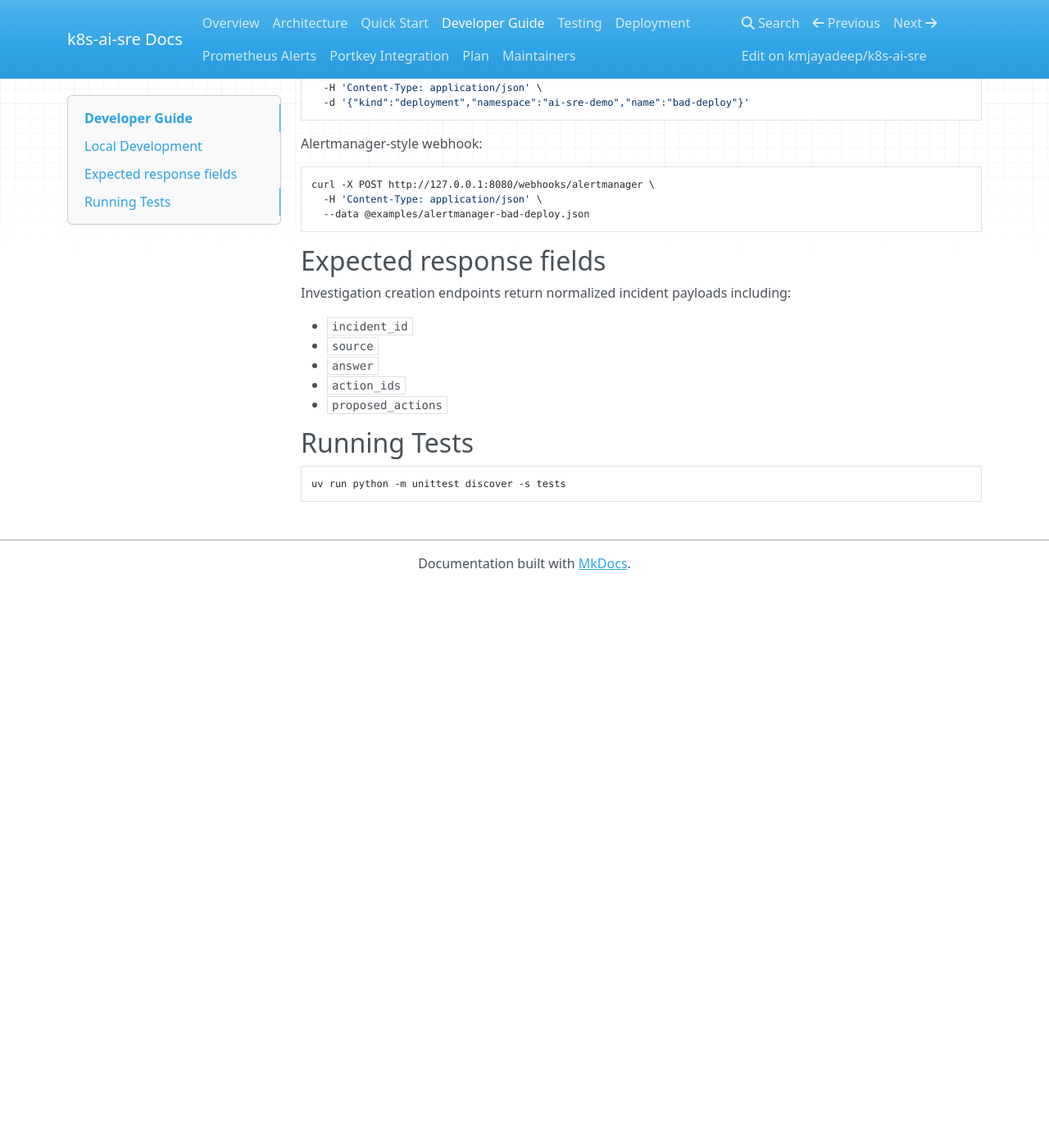
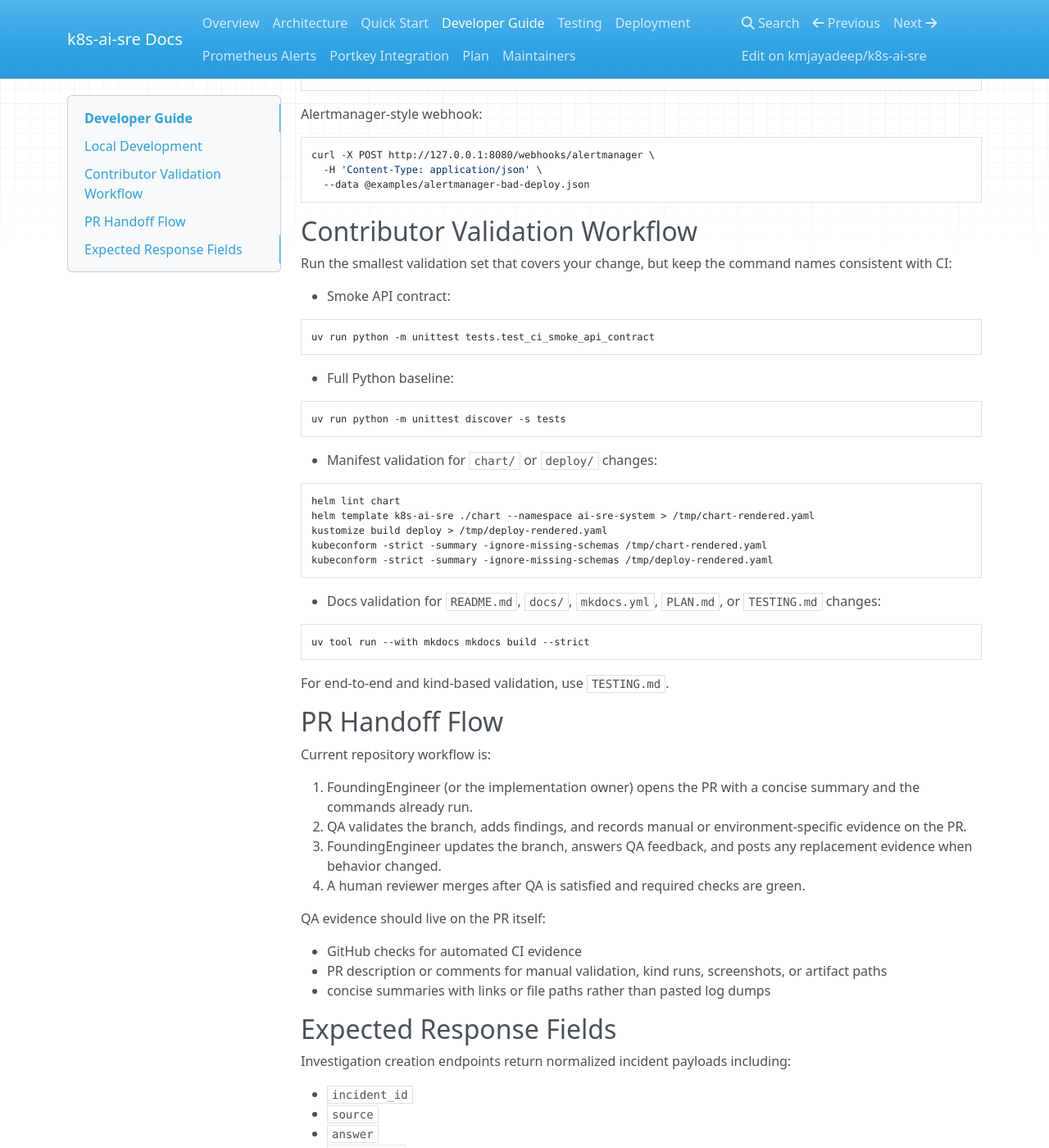
Before and after one commit to kmjayadeep/k8s-ai-sre, an MkDocs documentation site: the page built from docs/developer.md, in a window 1280 px wide and 1400 px high, scrolled down 912 px. Shown: the whole window at 82% size. Built offline with MkDocs 1.6.1, drawn with Linux system fonts in a browser that asks for light colours; nearby versions of some CDN libraries; before the commit the page ends 1627 px from its top, so only the background shows below that; some of the changed text lies outside the part shown.

Commit message:
KSA-26: clarify contributor docs workflow (#83)
Co-authored-by: Agent0 <kmjayadeep+cosmos@gmail.com>
Co-authored-by: Paperclip <noreply@paperclip.ing>

````diff
--- a/docs/developer.md
+++ b/docs/developer.md
@@ -1,4 +1,6 @@
 # Developer Guide
+
+Use this page for contributor workflow. For first-time product setup, start with `docs/quickstart.md`.
 
 ## Local Development
 
@@ -14,19 +16,13 @@ Required:
 
 ```bash
 export MODEL_NAME=openai/gpt-oss-20b
-export PORTKEY_API_KEY=***
+export MODEL_API_KEY=your-api-key
+export MODEL_PROVIDER=groq
+export MODEL_BASE_URL=https://api.groq.com/openai/v1
 export WRITE_ALLOWED_NAMESPACES=ai-sre-demo
 ```
 
-Optional overrides:
-
-```bash
-export MODEL_PROVIDER=groq
-export MODEL_BASE_URL=https://api.portkey.ai/v1
-export MODEL_API_KEY=***
-```
-
-Note: `MODEL_API_KEY` overrides `PORTKEY_API_KEY` when both are set.
+Portkey remains a supported gateway. Point `MODEL_BASE_URL` at Portkey and keep `MODEL_PROVIDER` set to the provider label you want recorded in traces.
 
 ### Create demo scenario
 
@@ -59,7 +55,56 @@ curl -X POST http://127.0.0.1:8080/webhooks/alertmanager \
   --data @examples/alertmanager-bad-deploy.json
 ```
 
-## Expected response fields
+## Contributor Validation Workflow
+
+Run the smallest validation set that covers your change, but keep the command names consistent with CI:
+
+- Smoke API contract:
+
+```bash
+uv run python -m unittest tests.test_ci_smoke_api_contract
+```
+
+- Full Python baseline:
+
+```bash
+uv run python -m unittest discover -s tests
+```
+
+- Manifest validation for `chart/` or `deploy/` changes:
+
+```bash
+helm lint chart
+helm template k8s-ai-sre ./chart --namespace ai-sre-system > /tmp/chart-rendered.yaml
+kustomize build deploy > /tmp/deploy-rendered.yaml
+kubeconform -strict -summary -ignore-missing-schemas /tmp/chart-rendered.yaml
+kubeconform -strict -summary -ignore-missing-schemas /tmp/deploy-rendered.yaml
+```
+
+- Docs validation for `README.md`, `docs/`, `mkdocs.yml`, `PLAN.md`, or `TESTING.md` changes:
+
+```bash
+uv tool run --with mkdocs mkdocs build --strict
+```
+
+For end-to-end and kind-based validation, use `TESTING.md`.
+
+## PR Handoff Flow
+
+Current repository workflow is:
+
+1. FoundingEngineer (or the implementation owner) opens the PR with a concise summary and the commands already run.
+2. QA validates the branch, adds findings, and records manual or environment-specific evidence on the PR.
+3. FoundingEngineer updates the branch, answers QA feedback, and posts any replacement evidence when behavior changed.
+4. A human reviewer merges after QA is satisfied and required checks are green.
+
+QA evidence should live on the PR itself:
+
+- GitHub checks for automated CI evidence
+- PR description or comments for manual validation, kind runs, screenshots, or artifact paths
+- concise summaries with links or file paths rather than pasted log dumps
+
+## Expected Response Fields
 
 Investigation creation endpoints return normalized incident payloads including:
 
@@ -68,9 +113,3 @@ Investigation creation endpoints return normalized incident payloads including:
 - `answer`
 - `action_ids`
 - `proposed_actions`
-
-## Running Tests
-
-```bash
-uv run python -m unittest discover -s tests
-```
````
Also changed, not shown: README.md (+10 -0 lines), docs/index.md (+9 -0 lines), docs/maintainers.md (+15 -0 lines), docs/testing.md (+15 -2 lines).
